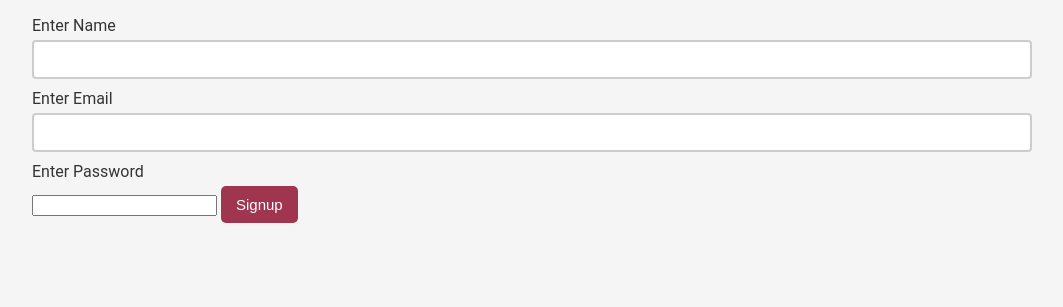
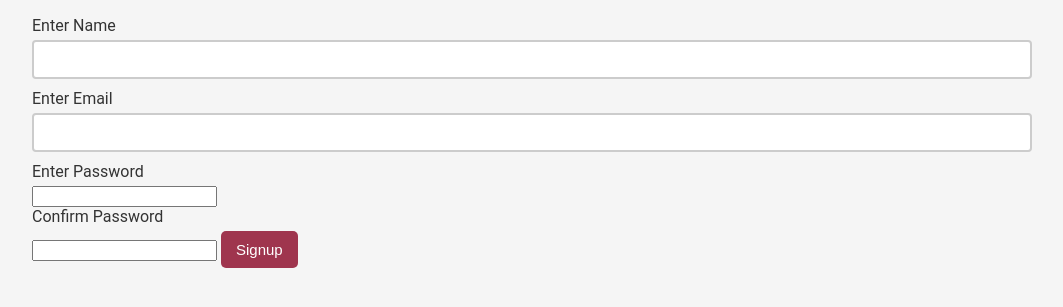
Before and after one commit to RenataKuroda/recipe-flask-app, a Flask app: page /signup in a window 1280 px wide. Shown: the part 218-525 px from the top of the page, without its empty margins (108-1171 px from the left). Run offline with Flask 2, Linux system fonts and the light colour scheme; some libraries are stand-ins or nearby versions.

Commit message:
changes to signup

```diff
--- a/app.py
+++ b/app.py
@@ -28,29 +28,52 @@ def login():
 
     email = request.form.get('email')
     password = request.form.get('password')
+
     user = get_user_by_email(email)
+
+    if not user:
+        message = "Email not registered. Please try again with a different email."
+        return render_template('login_form.html', message=message)
 
     password_matches = check_password_hash(user['password_hash'], password)
 
-    if password_matches:
-        session['user_id'] = user['id']
-        session['user_name'] = user['name']
-        session['user_email'] = user['email']
-        return redirect('/')
-    else:
-        return redirect('/login_form')
+    if not password_matches:
+        message = "Incorrect password. Please try again."
+        return render_template('login_form.html', message=message)
+
+    session['user_id'] = user['id']
+    session['user_name'] = user['name']
+    session['user_email'] = user['email']
+    return redirect('/')
 
 @app.route('/signup', methods=['GET', 'POST'])
 def signup():
     if request.method == 'GET':
         return render_template('signup.html')
+
     name = request.form.get('name')
     email = request.form.get('email')
     password = request.form.get('password')
+    confirm_password = request.form.get('confirm_password')
+
+    user = get_user_by_email(email)
+
+    if user:
+        message = "This email is already registered. Please try again with a different email."
+        return render_template('signup.html', message=message)
+
+    if password != confirm_password:
+        message = "Passwords do not match. Please try again."
+        return render_template('signup.html', message=message)
+
+    if len(password) < 8:
+        message = "Password must be at least 8 characters long and contain letters and numbers."
+        return render_template('signup.html', message=message)
+
     password_hash = generate_password_hash(password)
 
     insert_user(name, email, password_hash)
-    return redirect ('/login')
+    return redirect('/login')
 
 @app.post('/logout')
 def logout_user():
--- a/templates/signup.html
+++ b/templates/signup.html
@@ -15,6 +15,14 @@ Signup
     <label for="password">Enter Password</label>
     <input name="password" type="password"></input>
 
+    <label for="confirm_password">Confirm Password</label>
+    <input name="confirm_password" type="password"></input>
+
+    {% if message %}
+    <p class="error">{{ message }}</p>
+    {% endif %}
+
+
     <button type="submit">Signup</button>
 </form>
 {% endblock main %}
```
